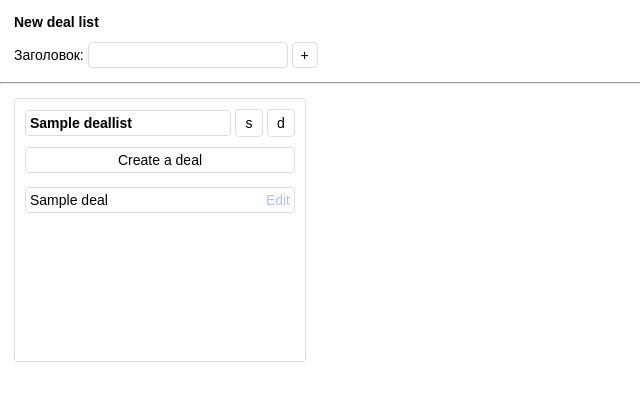
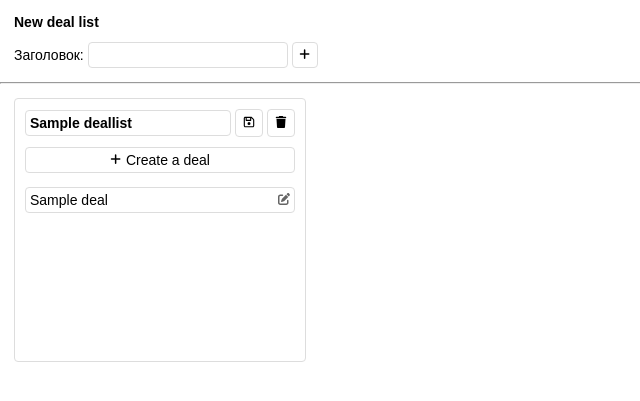
Before and after one commit to yenisei-labs/yenisei-crm, a Django app: page /crm/deals/ in a window 1280 px wide. Shown: the part 36-437 px from the top of the page, without its empty margins (0-640 px from the left). Run offline with Django 4.2, Linux system fonts and the light colour scheme; a user stored in the database is signed in; tables that the repository leaves empty hold one stand-in row (values such as "Sample post").

Commit message:
Add icons (from Font Awesome)

```diff
--- a/crm/static/crm/deals.css
+++ b/crm/static/crm/deals.css
@@ -2,7 +2,8 @@
     margin: 1em;
 }
 
-.new-list-form input {
+.new-list-form input,
+.new-list-form button {
     height: 26px;
     border-radius: 4px;
     border: 1px solid #ddd;
@@ -14,12 +15,12 @@
     width: 200px;
 }
 
-.new-list-form input[type=submit] {
+.new-list-form button {
     width: 26px;
     cursor: pointer;
 }
 
-.new-list-form input[type=submit]:hover {
+.new-list-form button:hover {
     border: 1px solid #000;
 }
 
@@ -119,7 +120,11 @@
 }
 
 .deal .edit {
-    color: #acc2f4;
+    opacity: 0.6;
+}
+
+.deal .edit:hover {
+    opacity: 1;
 }
 
 .ghost-deal {
--- a/crm/templates/crm/deals.html
+++ b/crm/templates/crm/deals.html
@@ -12,7 +12,9 @@
     <h2>New deal list</h2>
     {% csrf_token %}
     {{ new_deal_form }}
-    <input type="submit" value="+" />
+    <button type="submit">
+        <img src="{% static 'crm/plus-solid.svg' %}" width="12px" height="12px" />
+    </button>
 </form>
 
 <hr />
@@ -22,10 +24,15 @@
         <div class="deal-list">
             <form class="title" onsubmit="patch_deal_list(event, {{ deal_list.id }}, '{{ csrf_token }}')">
                 <input name="title" value="{{ deal_list.title }}" />
-                <button type="submit">s</button>
-                <button type="button" onclick="delete_deal_list('{{ csrf_token }}', {{ deal_list.id }})">d</button>
+                <button type="submit">
+                    <img src="{% static 'crm/floppy-disk-regular.svg' %}" width="12px" height="12px" />
+                </button>
+                <button type="button" onclick="delete_deal_list('{{ csrf_token }}', {{ deal_list.id }})">
+                    <img src="{% static 'crm/trash-solid.svg' %}" width="12px" height="12px" />
+                </button>
             </form>
             <button class="create-btn" onclick="window.location.href='/crm/new-deal/?list={{ deal_list.id }}'">
+                <img src="{% static 'crm/plus-solid.svg' %}" width="12px" height="12px" />
                 Create a deal
             </button>
 
@@ -33,7 +40,9 @@
             {% for deal in deal_list.deals.all %}
             <li class="deal" data-id="{{deal.id}}">
                 <p>{{ deal.title }}</p>
-                <a class="edit" href="/crm/edit-deal/{{deal.id}}/">Edit</a>
+                <a class="edit" href="/crm/edit-deal/{{deal.id}}/">
+                    <img src="{% static 'crm/pen-to-square-solid.svg' %}" width="12px" height="12px" />
+                </a>
             </li>
             {% endfor %}
             </ul>
```
Also changed, not shown: crm/static/crm/floppy-disk-regular.svg (added), crm/static/crm/pen-to-square-solid.svg (added), crm/static/crm/plus-solid.svg (added), crm/static/crm/trash-solid.svg (added).
